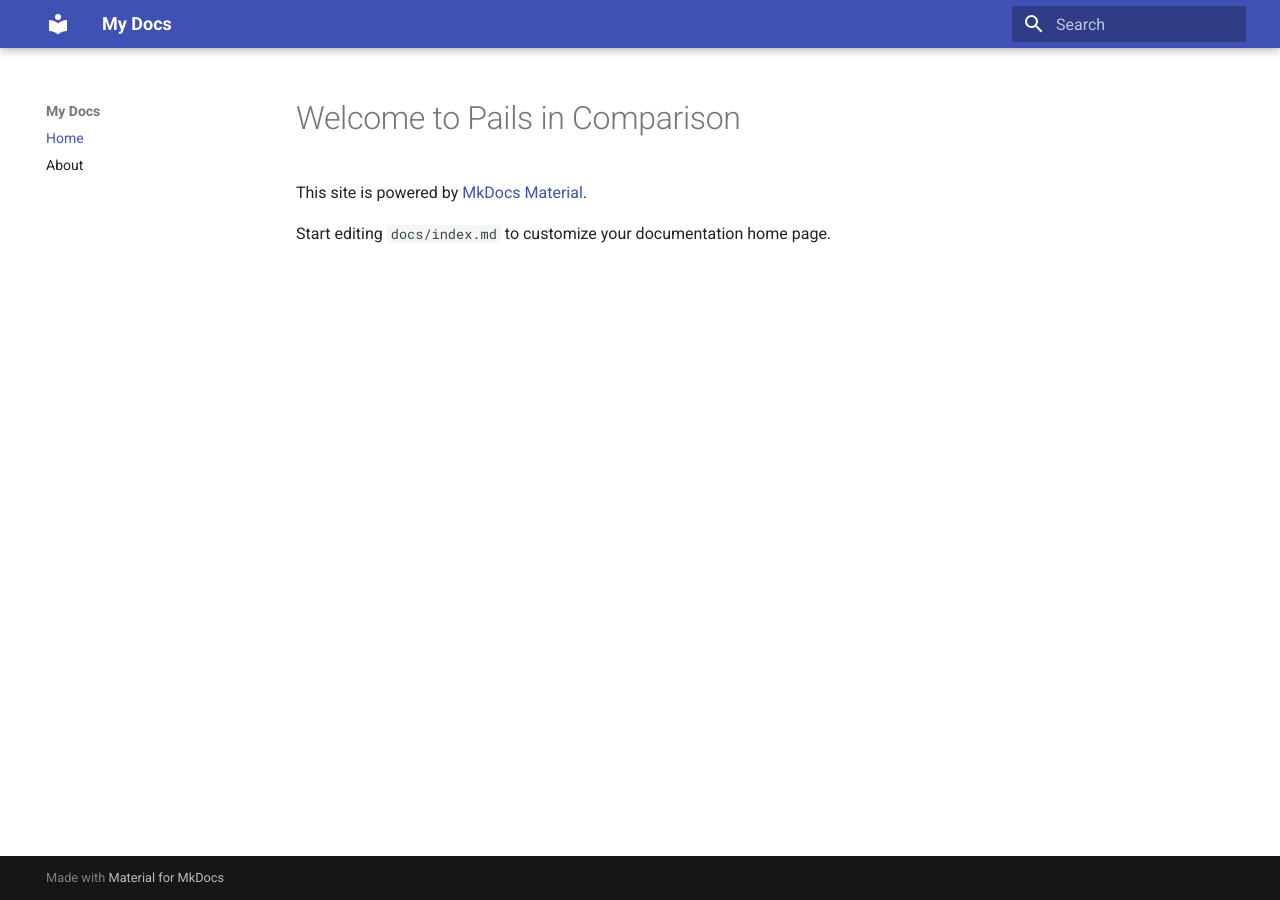
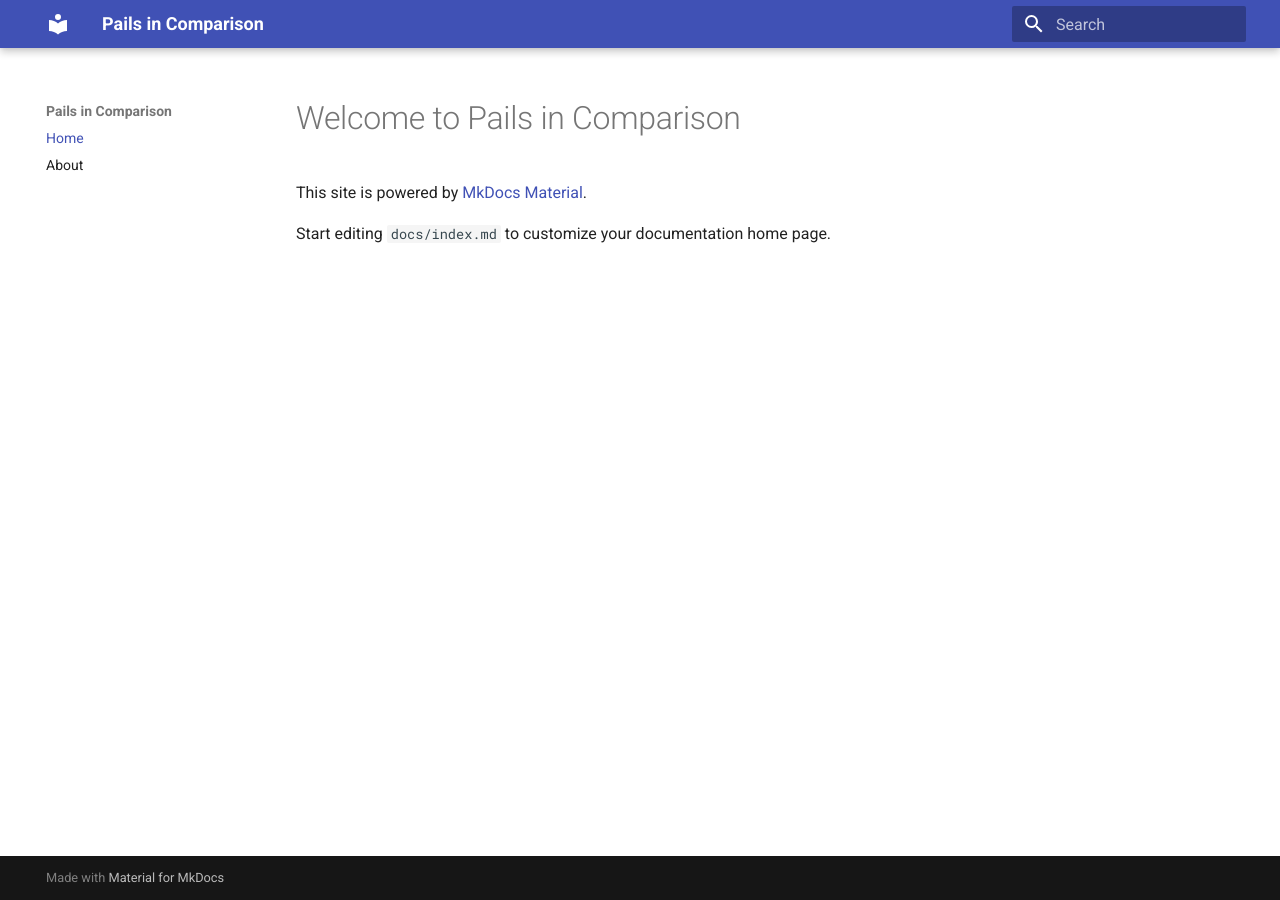
Before and after one commit to ExtremeVic/Pails-in-Comparison, an MkDocs documentation site: the page built from docs/index.md, in a window 1280 px wide. Built offline with MkDocs 1.6.1 and Material for MkDocs 9.7.7, drawn with Linux system fonts in a browser that asks for light colours.

Commit message:
Add mkdocs.yml for MkDocs Material configuration

```diff
--- a/mkdocs.yml
+++ b/mkdocs.yml
@@ -1,6 +1,7 @@
-site_name: My Docs
+site_name: Pails in Comparison
 theme:
   name: material
 nav:
   - Home: index.md
   - About: about.md
+docs_dir: docs
```
